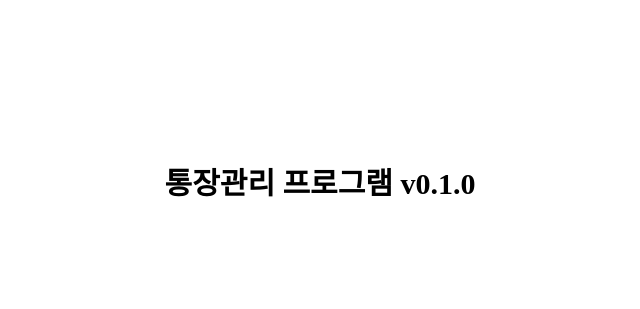
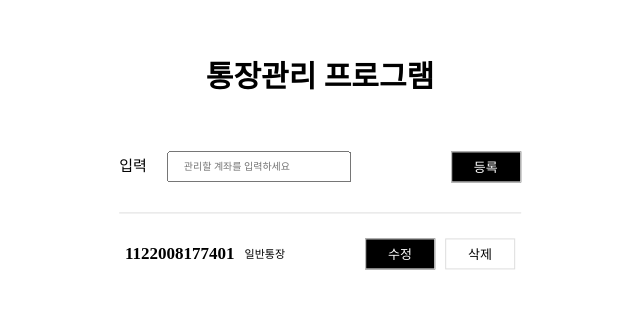
Before and after one commit to wisberry2022/AutoAccount_Front, a React (Create React App) app: page / in a window 1280 px wide. Shown: the part 239-548 px from the top of the page, without its empty margins (320-960 px from the left). Built offline with nearby package versions, Linux system fonts and the light colour scheme; a web font is replaced by a local one.

Commit message:
07/20 upload [main][add] molecules update

```diff
--- a/src/App.tsx
+++ b/src/App.tsx
@@ -1,29 +1,30 @@
 import React from 'react';
-import { CenterLayout } from './component/atoms/div/StyledFlex';
-import { CenterTitle } from './component/atoms/title/TitleStyle';
 import { styled } from 'styled-components';
-import { HorizonFlex } from './component/atoms/div/StyledFlex';
-import Button from './component/atoms/buttons/Button';
-import { CustomColoringButton } from './component/atoms/buttons/StyledButton';
-import { ColorSet } from './classes/types/StyleTypes';
+import { VerticalFlex } from './component/atoms/div/StyledFlex';
+import FormInput from './component/molecules/FormInput';
+import Title from './component/atoms/title/Title';
+import Flex from './component/atoms/div/Flex';
+import Bundle from './component/molecules/Bundle';
 
-const CustomSizeTitle = styled(CenterTitle)`
-  width: 50rem;
-  text-align: center;
-`
+const CenterVerticalFlex = styled(VerticalFlex)`
+  position: absolute;
+  top: 50%;
+  left: 50%;
+  transform: translate(-50%, -50%);
+`;
 
 const App = ():React.ReactElement => {
-
-
   return (
     <div className="App">
-      <CenterLayout>
-        <CustomSizeTitle>
-          통장관리 프로그램 v0.1.0
-        </CustomSizeTitle>
-        <HorizonFlex>
-        </HorizonFlex>
-      </CenterLayout>
+      <CenterVerticalFlex>
+        <Title>통장관리 프로그램</Title>
+        <VerticalFlex>
+          <FormInput gap={10} border={true} />
+          <VerticalFlex>
+            <Bundle serial="1122008177401" name="일반통장"/>
+          </VerticalFlex>
+        </VerticalFlex>
+      </CenterVerticalFlex>
     </div>
   );
 }
--- a/src/classes/types/StyleTypes.tsx
+++ b/src/classes/types/StyleTypes.tsx
@@ -24,7 +24,7 @@ type Scale = {
 	padding?: string
 	margin?: string
 	width: string
-	height: string
+	height?: string
 }
 
 export type {Scale};
--- /dev/null
+++ b/src/component/atoms/Text/Emphasize.tsx
@@ -0,0 +1,12 @@
+import { styled } from "styled-components";
+import { FontSet } from "../../../classes/types/StyleTypes";
+
+const Emphasize = styled.strong<{font?:FontSet}>`
+    display: block;
+    font-size: ${prop => prop.font?.fontSize && prop.font.fontSize + "rem" };
+    font-weight: ${prop => prop.font?.fontWeight && prop.font.fontWeight};
+    letter-spacing: ${prop => prop.font?.letterSpacing && prop.font.letterSpacing};
+    line-height: ${prop => prop.font?.lineHeight && prop.font.lineHeight};
+`;
+
+export default Emphasize;
--- a/src/component/atoms/div/StyledFlex.tsx
+++ b/src/component/atoms/div/StyledFlex.tsx
@@ -12,14 +12,14 @@ const CustomSizingFlex = styled.div<{debug?:boolean, size:Scale}>`
 
 export { CustomSizingFlex };
 
-const CenterLayout = styled(Flex)`
+const ViewCenterFlex = styled(Flex)`
   position: absolute;
   top: 50%;
   left: 50%;
   transform: translate(-50%, -50%);
 `
 
-export { CenterLayout };
+export { ViewCenterFlex };
 
 const VerticalFlex = styled(Flex)<{option?:FlexSet}>`
   flex-direction: column;
@@ -37,3 +37,9 @@ const HorizonFlex = styled(Flex)<{option?:FlexSet}>`
 `
 
 export { HorizonFlex };
+
+const GapFlex = styled(Flex)<{gap:number}>`
+  gap: ${prop => prop.gap + "rem"};
+`
+
+export {GapFlex};
--- a/src/component/atoms/labels/Label.tsx
+++ b/src/component/atoms/labels/Label.tsx
@@ -7,7 +7,7 @@ const Label = styled.label.attrs((prop:any) => ({
   font-size: ${prop => prop.font && prop.font.fontSize + "rem"};
   font-weight: ${prop => prop.font && prop.font.fontWeight};
   letter-spacing: ${prop => prop.font && prop.font.letterSpacing};
-  line-height: ${prop => prop.font && prop.font.lineHeight};
+  line-height: ${prop => prop.font.lineHeight ? prop.font.lineHeight : "2"};
 `;
 
 export default Label;
--- /dev/null
+++ b/src/component/molecules/Bundle.tsx
@@ -0,0 +1,37 @@
+import { styled } from "styled-components";
+import Item from "../atoms/list/Item";
+import { GapFlex } from "../atoms/div/StyledFlex";
+import Emphasize from "../atoms/Text/Emphasize";
+import Button from "../atoms/buttons/Button";
+import { FontSet } from "../../classes/types/StyleTypes";
+
+type PropType = {
+  serial: string
+  name: string
+}
+
+const FlexItem = styled(Item)<{gap:number}>`
+  display: flex;
+  align-items: center;
+  gap: ${prop => prop.gap + "rem"};
+  padding: 2rem 0;
+;`
+
+const Bundle:React.FC<PropType> = ({serial, name}:PropType) => {
+  const font:FontSet = {fontSize:"1.7", fontWeight:"600"}
+  const subFont:FontSet = {fontSize:"1.1", fontWeight: "400"};
+  return (
+    <FlexItem gap={8}>
+      <GapFlex gap={1}>
+        <Emphasize font={font}>{serial}</Emphasize>
+        <Emphasize font={subFont}>{name}</Emphasize>
+      </GapFlex>
+      <GapFlex gap={1}>
+        <Button color="BW">수정</Button>
+        <Button color="WB">삭제</Button>
+      </GapFlex>
+    </FlexItem>
+  )
+}
+
+export default Bundle;
--- /dev/null
+++ b/src/component/molecules/FormInput.tsx
@@ -0,0 +1,57 @@
+import { styled } from "styled-components";
+import { FontSet, InputOption, Scale } from "../../classes/types/StyleTypes";
+import Button from "../atoms/buttons/Button";
+import Flex from "../atoms/div/Flex";
+import {CustomSizingInput} from "../atoms/inputs/StyledInput";
+import Label from "../atoms/labels/Label";
+import { GapFlex } from "../atoms/div/StyledFlex";
+
+const BottomBorderedFlex = styled(GapFlex)<{border?:string}>`
+  padding: 3rem 0;
+  border-bottom: ${prop => prop.border ? prop.border : ".1rem solid #ddd" }
+`
+
+type PropGap = {
+  gap: number
+  border?: boolean
+}
+
+const Inner:React.FC<PropGap> = ({gap}:PropGap) => {
+  const font:FontSet = {fontSize:"1.5"};
+  const size:Scale = {width:"15", padding:".5rem 1.5rem"};
+  const option:InputOption = {
+      id: "account",
+      type: "text",
+      name: "account",
+      placeholder: "관리할 계좌를 입력하세요"
+  };
+
+  return (
+    <>
+      <GapFlex gap={gap/5}>
+        <Label font={font} htmlFor="account">입력</Label>
+        <CustomSizingInput size={size} {...option}/>
+      </GapFlex>
+      <Button color="BW">등록</Button>
+    </>
+  )
+}
+
+const FormInput:React.FC<PropGap> = ({gap, border}:PropGap) => {
+
+  if(border){
+    return (
+      <BottomBorderedFlex gap={gap} >
+        <Inner gap={gap}/>
+      </BottomBorderedFlex>
+    )
+  }
+  return (
+    <GapFlex gap={gap}>
+      <Inner gap={gap} />
+    </GapFlex>
+  )
+
+}
+
+export default FormInput;
```
Also changed, not shown: src/component/atoms/Text/Paragraph.tsx (added, +11 -0 lines), 1 other file (tests, documents, lock files or other folders).
